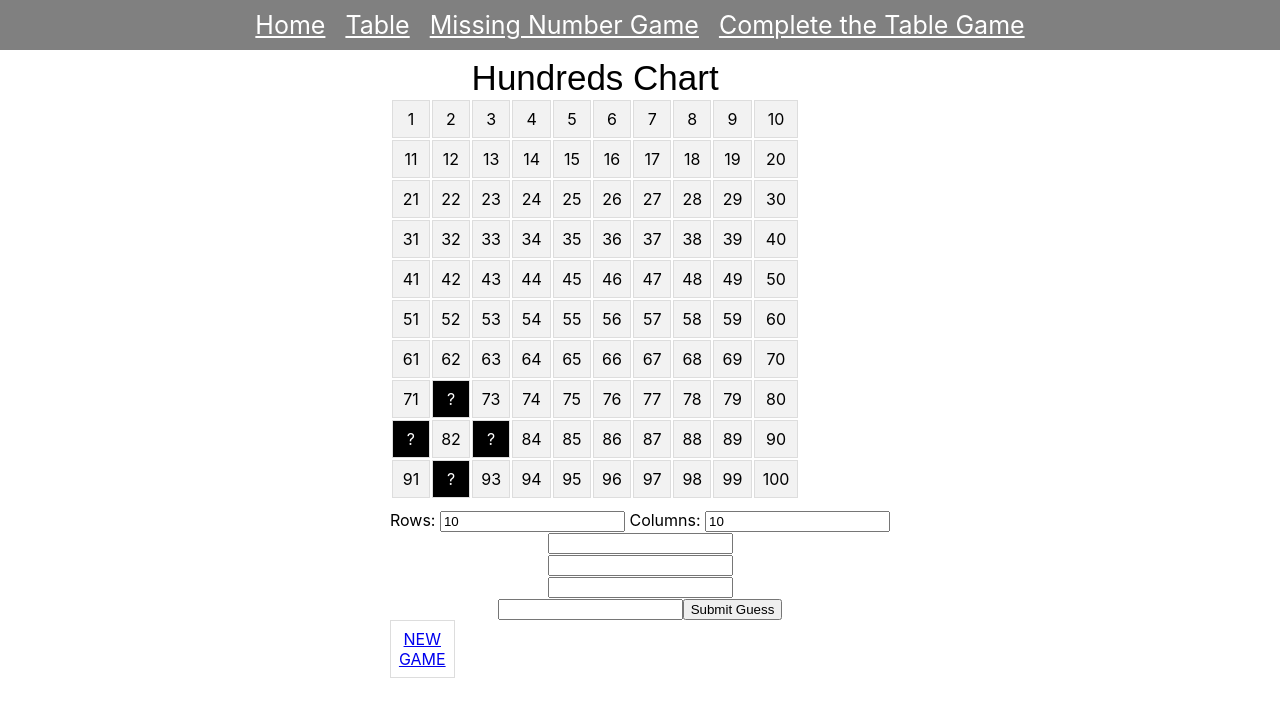
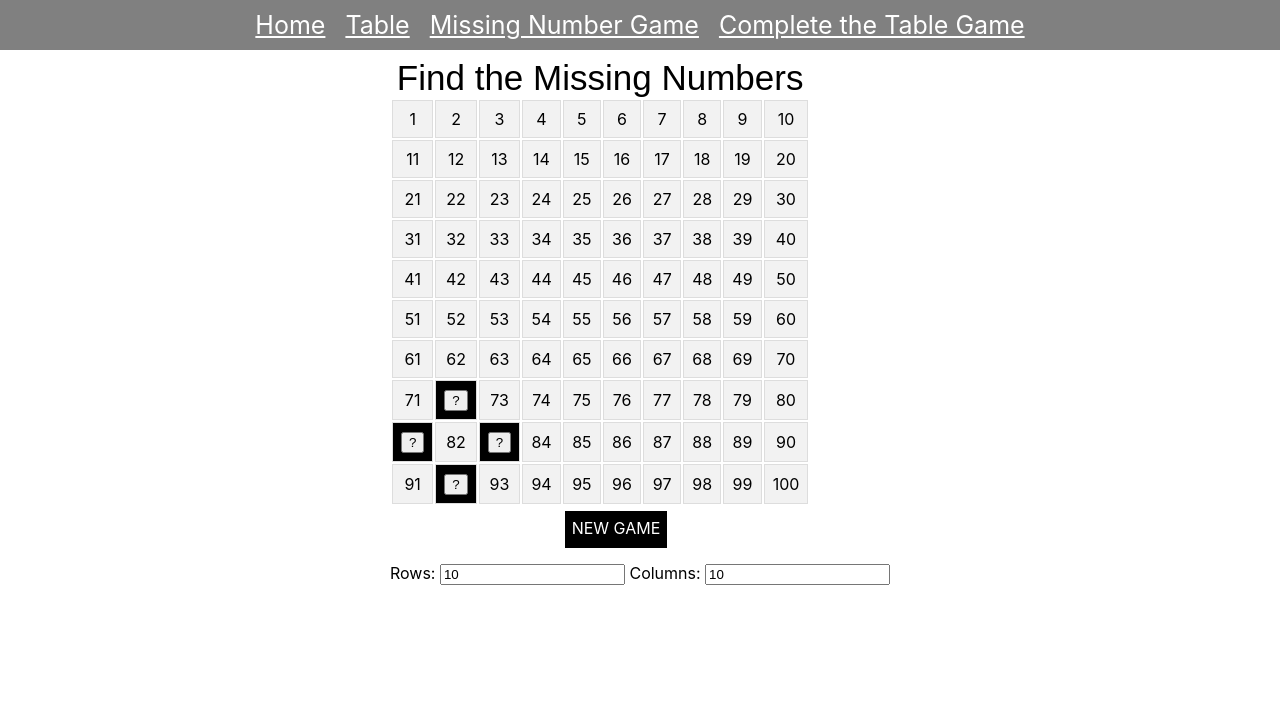
Before and after one commit to obglass/comp580, a React (Create React App) app: page /completetablegame in a window 1280 px wide. Shown: the top 716 px of the page. Built offline with nearby package versions, Linux system fonts and the light colour scheme.

Commit message:
Change to prompt boxes instead of input and submit buttons. Start work on complete the table. Pushing so I can reset if the new logic for prompt boxes doesn't wokr.

```diff
--- a/src/App.css
+++ b/src/App.css
@@ -55,10 +55,9 @@
   color:white;
 }
 
-.bottomBar {
-  display:flex;
-  justify-content: space-around;
+.newGame {
   padding:5px;
+  padding-left:35%;
 }
 
 .newGameBtn {
--- a/src/CompleteTableGame.js
+++ b/src/CompleteTableGame.js
@@ -10,10 +10,10 @@ class CompleteTableGame extends Component {
     this.state = {
       rowVal: 10,
       colVal: 10,
-      userGuessAbove: null,
-      userGuessBelow: null,
-      userGuessRight: null,
-      userGuessLeft: null
+      //userGuessAbove: null,
+     // userGuessBelow: null,
+      //userGuessRight: null,
+     // userGuessLeft: null
     };
 
     this.handleRowChange = this.handleRowChange.bind(this);
@@ -38,7 +38,7 @@ class CompleteTableGame extends Component {
     this.setState({ colVal: event.target.value });
   }
 
-  handleUserGuessAbove(event) {
+  /*handleUserGuessAbove(event) {
     this.renderBool = false;
     this.setState({ userGuessAbove: event.target.value });
     // event.preventDefault();
@@ -59,7 +59,7 @@ class CompleteTableGame extends Component {
     // event.preventDefault();
   }
 
-  handleSubmit(event) {
+  /*handleSubmit(event) {
     var userGuessAboveNum = parseInt(this.state.userGuessAbove, 10);
     var userGuessBelowNum = parseInt(this.state.userGuessBelow, 10);
     var userGuessLeftNum = parseInt(this.state.userGuessLeft, 10);
@@ -101,7 +101,7 @@ class CompleteTableGame extends Component {
     // document.write(this.rand);
     // document.write(this.state.userGuess);
     event.preventDefault();
-  }
+  }*/
 
   makeRandom = () => {
     this.rand = Math.floor(
@@ -175,7 +175,7 @@ class CompleteTableGame extends Component {
           ) {
             children.push(
               <td id="cell" caption="missing number" class="missingNumber">
-                ?
+                <button onClick={this.promptAnswer}>?</button>
               </td>
             );
           } else {
@@ -189,13 +189,99 @@ class CompleteTableGame extends Component {
     return table;
   };
 
+  promptAnswer = () => {
+    var myGuess=prompt("Enter the missing number");
+    if(myGuess == null)
+    {
+      alert("You did not submit a guess.");
+    }
+    else
+    {
+      if(this.above != null)
+      {
+        if (myGuess === this.above.toString())
+        {
+          alert("Congrats, "+ myGuess +" is one of the missing numbers!");
+        }
+        else
+        {
+          if(myGuess === "")
+          {
+            alert("You did not enter a number.");
+          }
+          else
+          {
+            alert("Sorry, " + myGuess + " is not one of the missing numbers. Try again.");
+          }
+        }
+      }
+
+      if(this.below != null)
+      {
+        if (myGuess === this.below.toString())
+        {
+          alert("Congrats, "+ myGuess +" is one of the missing numbers!");
+        }
+        else
+        {
+          if(myGuess === "")
+          {
+            alert("You did not enter a number.");
+          }
+          else
+          {
+            alert("Sorry, " + myGuess + " is not one of the missing numbers. Try again.");
+          }
+        }
+      }
+
+      if(this.left != null)
+      {
+        if (myGuess === this.left.toString())
+        {
+          alert("Congrats, "+ myGuess +" is one of the missing numbers!");
+        }
+        else
+        {
+          if(myGuess === "")
+          {
+            alert("You did not enter a number.");
+          }
+          else
+          {
+            alert("Sorry, " + myGuess + " is not one of the missing numbers. Try again.");
+          }
+        }
+      }
+
+      if(this.right != null)
+      {
+        if (myGuess === this.right.toString())
+        {
+          alert("Congrats, "+ myGuess +" is one of the missing numbers!");
+        }
+        else
+        {
+          if(myGuess === "")
+          {
+            alert("You did not enter a number.");
+          }
+          else
+          {
+            alert("Sorry, " + myGuess + " is not one of the missing numbers. Try again.");
+          }
+        }
+      }
+    }
+    };
+
   render() {
     //Whenever our class runs, render method will be called automatically, it may have already defined in the constructor behind the scene.
     return (
       <div id="outer-div">
         <div id="inner-div">
           <table>
-            <caption id="title">Hundreds Chart</caption>
+            <caption id="title">Find the Missing Numbers</caption>
             {this.makeRandom()}
             {this.makeMissingNumbers()}
             {/* <label>{this.rand + "00"}</label>
@@ -205,6 +291,12 @@ class CompleteTableGame extends Component {
             <label>{this.right + "00"}</label> */}
             {this.createTable()}
           </table>
+
+          <div class="newGame">
+            <td class="newGameBtn" text-align="center" >
+              <a href="\completetablegame" class="newGameTxt">NEW GAME</a>
+            </td>
+          </div>
 
           <div class="diyTable">
             <label>
@@ -226,50 +318,8 @@ class CompleteTableGame extends Component {
               />
             </label>
           </div>
-          <div>
-            <form onSubmit={this.handleSubmit}>
-              <input
-                type="number"
-                class="inputBox"
-                pattern="[1-100]*"
-                value={this.state.userGuessAbove}
-                onChange={this.handleUserGuessAbove}
-              />
-            </form>
-            <form onSubmit={this.handleSubmit}>
-              <input
-                type="number"
-                class="inputBox"
-                pattern="[1-100]*"
-                value={this.state.userGuessBelow}
-                onChange={this.handleUserGuessBelow}
-              />
-            </form>
-            <form onSubmit={this.handleSubmit}>
-              <input
-                type="number"
-                class="inputBox"
-                pattern="[1-100]*"
-                value={this.state.userGuessLeft}
-                onChange={this.handleUserGuessLeft}
-              />
-            </form>
-            <form onSubmit={this.handleSubmit}>
-              <input
-                type="number"
-                class="inputBox"
-                pattern="[1-100]*"
-                value={this.state.userGuessRight}
-                onChange={this.handleUserGuessRight}
-              />
-              <input type="submit" value="Submit Guess" />
-            </form>
-          </div>
-          <div>
-            <td id="cell" text-align="center">
-              <a href="\completetablegame">NEW GAME</a>
-            </td>
-          </div>
+
+
         </div>
       </div>
     );
--- a/src/MissingNumberGame.js
+++ b/src/MissingNumberGame.js
@@ -14,8 +14,9 @@ class MissingNumberGame extends Component {
     this.handleRowChange = this.handleRowChange.bind(this);
     this.handleColChange = this.handleColChange.bind(this);
     this.handleUserGuess = this.handleUserGuess.bind(this);
-    this.handleSubmit = this.handleSubmit.bind(this);
+    //this.handleSubmit = this.handleSubmit.bind(this);
     // this.handleRandom = this.handleRandom.bind(this);
+    this.promptAnswer = this.promptAnswer.bind(this);
     this.rand = 0;
     this.renderBool = true;
   }
@@ -31,33 +32,7 @@ class MissingNumberGame extends Component {
     this.setState({ userGuess: event.target.value });
     // event.preventDefault();
   }
-  handleSubmit(event) {
-    //this.submitBool = true;
-    // this.push(this.state.userGuess);
-    // this.push(this.rand);
-    // document.write(this.state.userGuess);
-    // document.write(this.rand);
-    // alert("00" + this.rand + "00" + this.state.userGuess + "00");
-    // this.renderBool = true;
-    var userGuessNum = parseInt(this.state.userGuess, 10);
-    if (userGuessNum === this.rand) {
-      alert("Congrats, " + this.state.userGuess + " is the missing number!");
 
-      // this.render();
-    } else {
-      alert("Sorry, " + this.state.userGuess + " isn't the missing number. Try Again");
-    }
-    // document.write(this.rand);
-    // document.write(this.state.userGuess);
-    event.preventDefault();
-  }
-  // handleRandom() {
-  //   this.setState({
-  //     rand: Math.floor(
-  //       Math.random() * (this.state.rowVal * this.state.colVal) + 1
-  //     )
-  //   });
-  // }
 
   shouldComponentUpdate(nextProps, nextState) {
     if (this.renderBool === false) {
@@ -81,8 +56,8 @@ class MissingNumberGame extends Component {
         if (j <= this.state.colVal) {
           if (this.state.colVal * i + j === this.rand) {
             children.push(
-              <td onclick="guess();" id="cell" class="missingNumber">
-                ?
+              <td id="cell" class="missingNumber">
+               <button onClick={this.promptAnswer}>?</button>
               </td>
             );
           } else {
@@ -95,6 +70,32 @@ class MissingNumberGame extends Component {
     return table;
   };
 
+  promptAnswer = () => {
+    var myGuess=prompt("Enter the missing number");
+    if(myGuess == null)
+    {
+      alert("You did not submit a guess.");
+    }
+    else
+    {
+      if (myGuess === this.rand.toString())
+      {
+        alert("Congrats, "+ myGuess +" is the missing number!");
+      }
+      else
+      {
+        if(myGuess === "")
+        {
+          alert("You did not enter a number.");
+        }
+        else
+        {
+          alert("Sorry, " + myGuess + " is not the missing number. Try again.");
+        }
+      }
+    }
+    };
+
   render() {
     //Whenever our class runs, render method will be called automatically, it may have already defined in the constructor behind the scene.
     return (
@@ -105,26 +106,12 @@ class MissingNumberGame extends Component {
             {this.makeRandom()}
             {this.createTable()}
           </table>
-          <div class="bottomBar">
-            <div class="guess">
-              <form onSubmit={this.handleSubmit}>
-                <input
-                  aria-label="Input guess here"
-                  type="number"
-                  class="inputBox"
-                  pattern="[1-100]*"
-                  value={this.state.userGuess}
-                  onChange={this.handleUserGuess}
-                />
-                <input type="submit" value="Submit Guess" class="submitBtn" />
-              </form>
-            </div>
+
             <div class="newGame">
               <td class="newGameBtn" text-align="center" >
                 <a href="\missingnumbergame" class="newGameTxt">NEW GAME</a>
               </td>
             </div>
-          </div>
 
           <div class="diyTable">
             <label>
@@ -146,8 +133,6 @@ class MissingNumberGame extends Component {
               />
             </label>
           </div>
-
-
         </div>
       </div>
 
```
